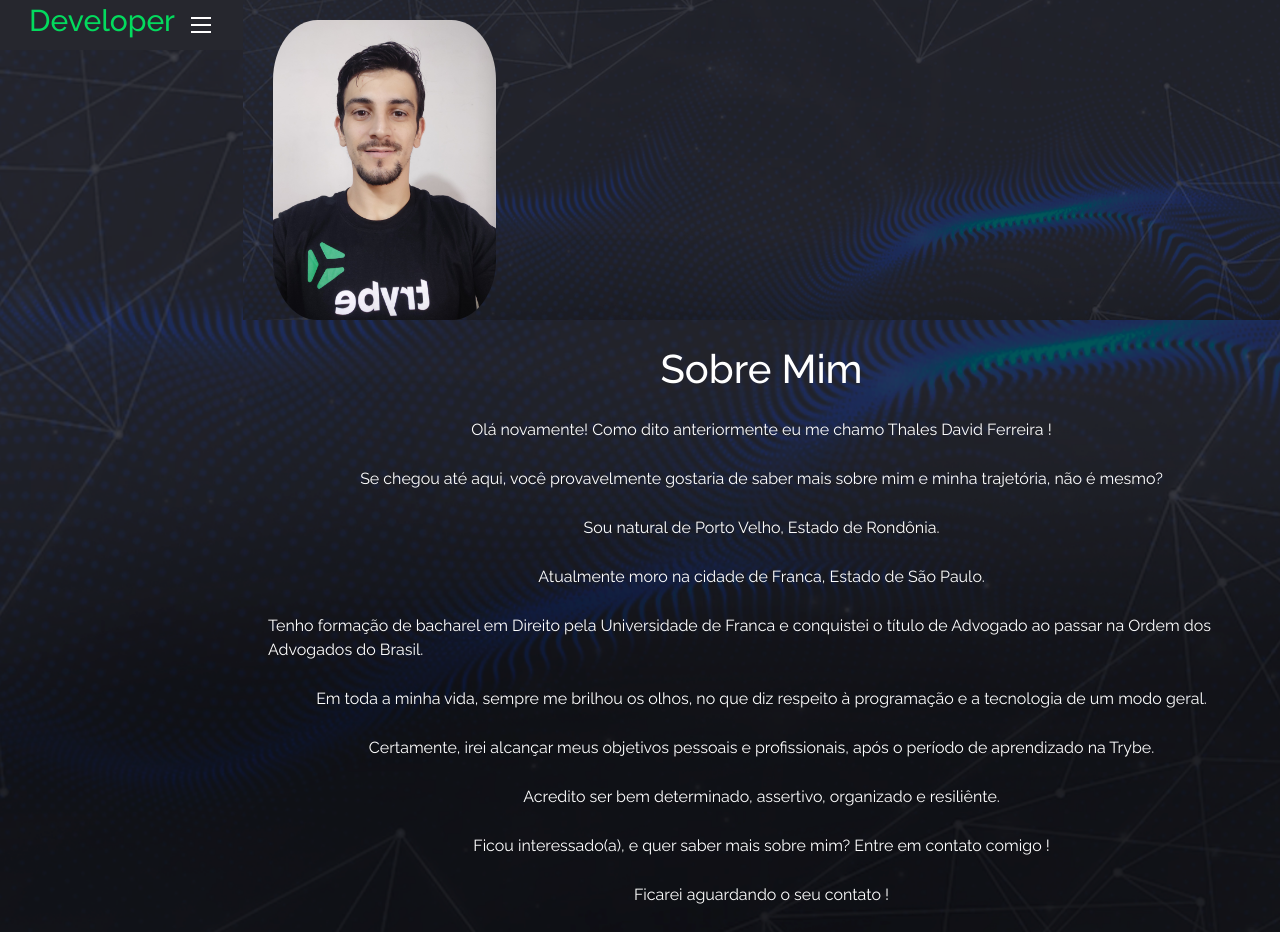
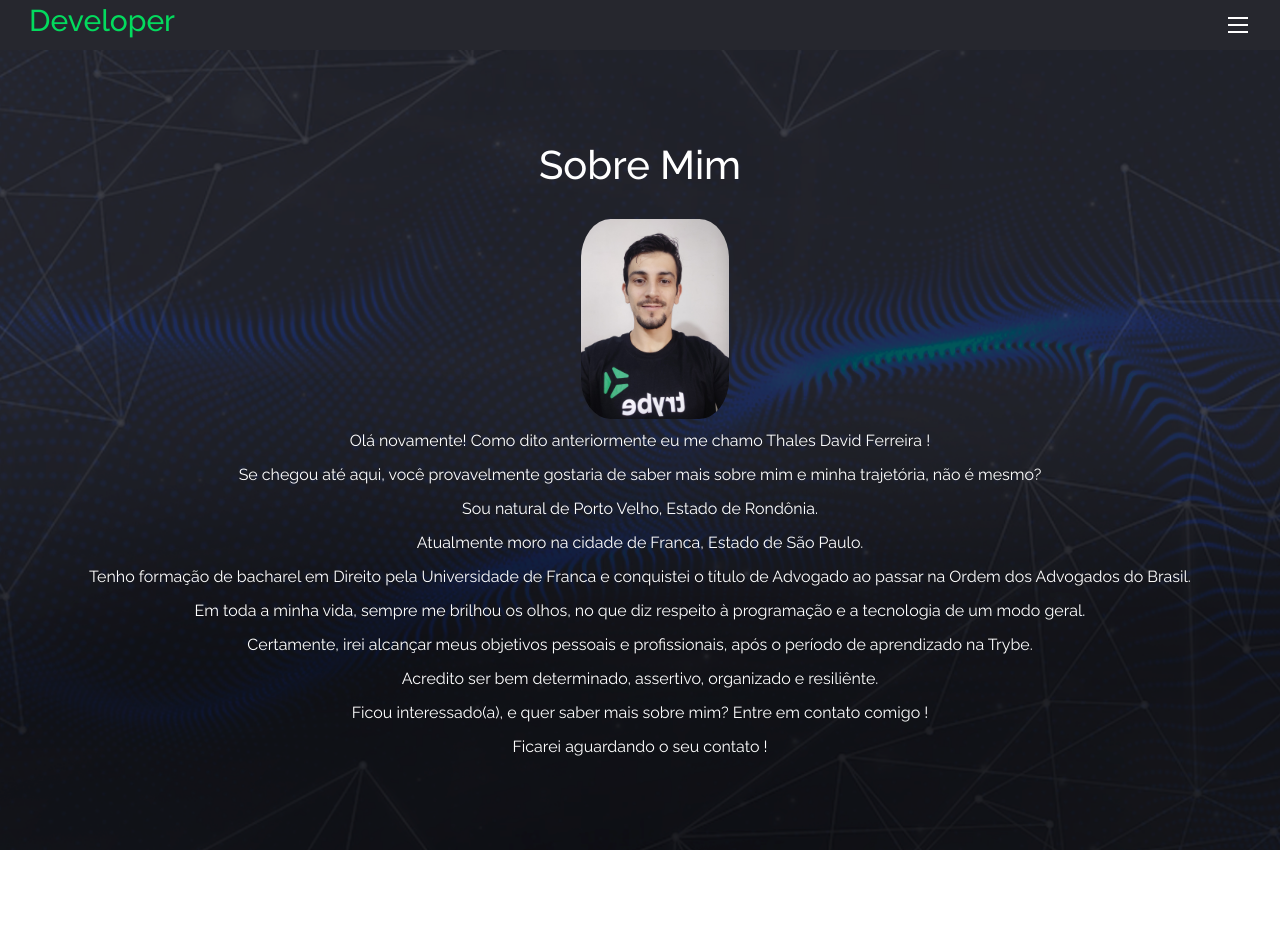
Before and after one commit to ThalesDFerreira/ThalesDFerreira.github.io, a React (Create React App) app: page /aboult in a window 1280 px wide. After the commit the page ends 850 px from the top, so only its background shows below. Built offline with nearby package versions, Linux system fonts and the light colour scheme.

Commit message:
Modificações estilo no projetos, contatos e sobremim

```diff
--- a/src/App.js
+++ b/src/App.js
@@ -5,7 +5,6 @@ import Home from './pages/Home';
 import Projetos from './pages/Projetos';
 import Contatos from './pages/Contatos';
 import SobreMim from './pages/SobreMim';
-import Redirects from './pages/Redirects';
 
 class App extends Component {
   render() {
@@ -13,7 +12,6 @@ class App extends Component {
       <BrowserRouter>
         <Switch>
           <Route exact path="/" component={Home} />
-          <Route path="/redirect" component={Redirects} />
           <Route path="/projects" component={Projetos} />
           <Route path="/contacts" component={Contatos} />
           <Route path="/aboult" component={SobreMim} />
--- a/src/components/Header.js
+++ b/src/components/Header.js
@@ -29,8 +29,8 @@ class Header extends React.Component {
           <ul id="menu" role="menu">
             <li><Link style={{ paddingLeft: 13, textDecoration: 'none' }} className="link-li" id="link1" to="/">Início</Link></li>
             <li><Link style={{ paddingLeft: 13, textDecoration: 'none' }} className="link-li" id="link2" to="/projects">Projetos</Link></li>
+            <li><Link style={{ paddingLeft: 13, textDecoration: 'none' }} className="link-li" id="link4" to="/aboult">Sobre mim</Link></li>
             <li><Link style={{ paddingLeft: 13, textDecoration: 'none' }} className="link-li" id="link3" to="/contacts">Contatos</Link></li>
-            <li><Link style={{ paddingLeft: 13, textDecoration: 'none' }} className="link-li" id="link4" to="/aboult">Sobre mim</Link></li>
           </ul>
         </nav>
       </header >
--- a/src/pages/Contatos.css
+++ b/src/pages/Contatos.css
@@ -6,26 +6,24 @@
 
 .container-contatos {
   background-image: url(../assets/background2.png);
+  background-size: cover;
+  width: 100%;
+  min-height: 100vh;
+  color: white;
+  text-align: center;
+  display: flex;
+  flex-direction: column;
+  justify-content: center;
+  align-items: center;
   background-repeat: no-repeat;
-  background-size: cover;
-  background-position: center top;
+  background-position: right;
 }
 
 .text {
   color: white;
-  /* text-shadow: rgb(188, 182, 182) 0.1em 0.1em 0.2em; */
   margin: 25px;
   display: flex;
   justify-content: center;
-}
-
-.image-avatar {
-  margin-left: 30px;
-  margin-top: 10px;
-  max-width: 200px;
-  max-height: 200px;
-  width: auto;
-  height: auto;
 }
 
 .div-container-contatos {
--- a/src/pages/Contatos.js
+++ b/src/pages/Contatos.js
@@ -11,13 +11,11 @@ import "./Contatos.css";
 class Contatos extends React.Component {
   render() {
     return (
-      <div className="container-contatos">
+      <>
         <Header />
         <main>
-          <div>
-            {/* <img className="image-avatar" src={} alt="Contatos" /> */}
+          <div className="container-contatos">
             <h1 className="text">Contatos</h1>
-          </div>
             <div className="div-container-contatos">
               <div className="links-contatos">
                 <a className="link-logo" href="mailto:thalesferreira190@gmail.com/">
@@ -50,9 +48,9 @@ class Contatos extends React.Component {
                 </a>
               </div>
             </div>
+          </div>
         </main>
-      </div>
-
+      </>
     );
   }
 }
--- a/src/pages/Home.js
+++ b/src/pages/Home.js
@@ -21,17 +21,17 @@ class Home extends React.Component {
             </div>
             <div className="div-container-redirects">
               <div className="links-redirects">
-                <Link className="link-btn" to="/projects">
+                <Link to="/projects">
                   <button type="button" id="btn-works">Trabalhos (GitHub)</button>
                 </Link>
               </div>
               <div className="links-redirects">
-                <Link className="link-btn" to="/aboult">
+                <Link to="/aboult">
                   <button type="button" id="btn-aboult">Sobre Mim</button>
                 </Link>
               </div>
               <div className="links-redirects">
-                <Link className="link-btn" to="/projects">
+                <Link to="/contacts">
                   <button type="button" id="btn-contacts">Contatos</button>
                 </Link>
               </div>
--- a/src/pages/Projetos.css
+++ b/src/pages/Projetos.css
@@ -6,14 +6,21 @@
 
 .container-projetos {
   background-image: url(../assets/background2.png);
+  background-size: cover;
+  width: 100%;
+  min-height: 100vh;
+  color: white;
+  text-align: center;
+  display: flex;
+  flex-direction: column;
+  justify-content: center;
+  align-items: center;
   background-repeat: no-repeat;
-  background-size: cover;
-  background-position: center top;
+  background-position: right;
 }
 
 .text {
   color: white;
-  /* text-shadow: rgb(188, 182, 182) 0.1em 0.1em 0.2em; */
   margin: 25px;
   display: flex;
   justify-content: center;
--- a/src/pages/Projetos.js
+++ b/src/pages/Projetos.js
@@ -5,11 +5,11 @@ import "./Projetos.css";
 class Projetos extends React.Component {
   render() {
     return (
+      <>
+        <Header />
       <div className="container-projetos">
-        <Header />
         <main>
           <div>
-            {/* <img className="image-avatar" src={} alt="Projetos" /> */}
             <h1 className="text">Principais Projetos</h1>
           </div>
           <div>
@@ -34,9 +34,9 @@ class Projetos extends React.Component {
                 </div>
               </div>
           </div>
-
         </main>
       </div>
+      </>
     );
   }
 }
--- a/src/pages/SobreMim.css
+++ b/src/pages/SobreMim.css
@@ -6,12 +6,17 @@
 
 .container-aboult {
   background-image: url(../assets/background2.png);
+  background-size: cover;
+  width: 100%;
+  min-height: 100vh;
+  color: white;
+  text-align: center;
+  display: flex;
+  flex-direction: column;
+  justify-content: center;
+  align-items: center;
   background-repeat: no-repeat;
-  background-size: cover;
-  background-position: center top;
-}
-
-.container-aboult {
+  background-position: right;
   display: flex;
 }
 
@@ -21,13 +26,6 @@
   align-items: center;
 }
 
-.image-avatar {
-  margin-left: 30px;
-  margin-top: 10px;
-  max-width: 300px;
-  max-height: 300px;
-}
-
 #minha-imagem {
   border-radius: 20%;
   margin-top: 20px;
@@ -35,8 +33,7 @@
 
 .text {
   color: white;
-  /* text-shadow: rgb(188, 182, 182) 0.1em 0.1em 0.2em; */
-  margin: 25px;
+  margin: 10px;
   display: flex;
   justify-content: center;
 }
--- a/src/pages/SobreMim.js
+++ b/src/pages/SobreMim.js
@@ -6,17 +6,14 @@ import fotoThales from '../assets/fotoThales.jpg'
 class SobreMim extends React.Component {
   render() {
     return (
-      <div className="container-aboult">
+      <>
         <Header />
         <main>
           <div className="container-aboult">
+            <h1 className="text">Sobre Mim</h1>
             <div className="abolt-img">
               <img className="image-avatar" id="minha-imagem" src={fotoThales} alt="Thales" />
             </div>
-            <div className="abolt-img">
-            </div>
-          </div>
-          <h1 className="text">Sobre Mim</h1>
             <div>
               <div className="container-sobre-mim">
                 <p className="text">Olá novamente! Como dito anteriormente eu me chamo Thales David Ferreira !</p>
@@ -31,8 +28,9 @@ class SobreMim extends React.Component {
                 <p className="text">Ficarei aguardando o seu contato !</p>
               </div>
             </div>
+          </div>
         </main>
-      </div>
+      </>
     );
   }
 }
```
Also changed, not shown: src/pages/Redirects.css (deleted, +0 -69 lines), src/pages/Redirects.js (deleted, +0 -46 lines). Lines whose indentation alone changed are shown as unchanged.
